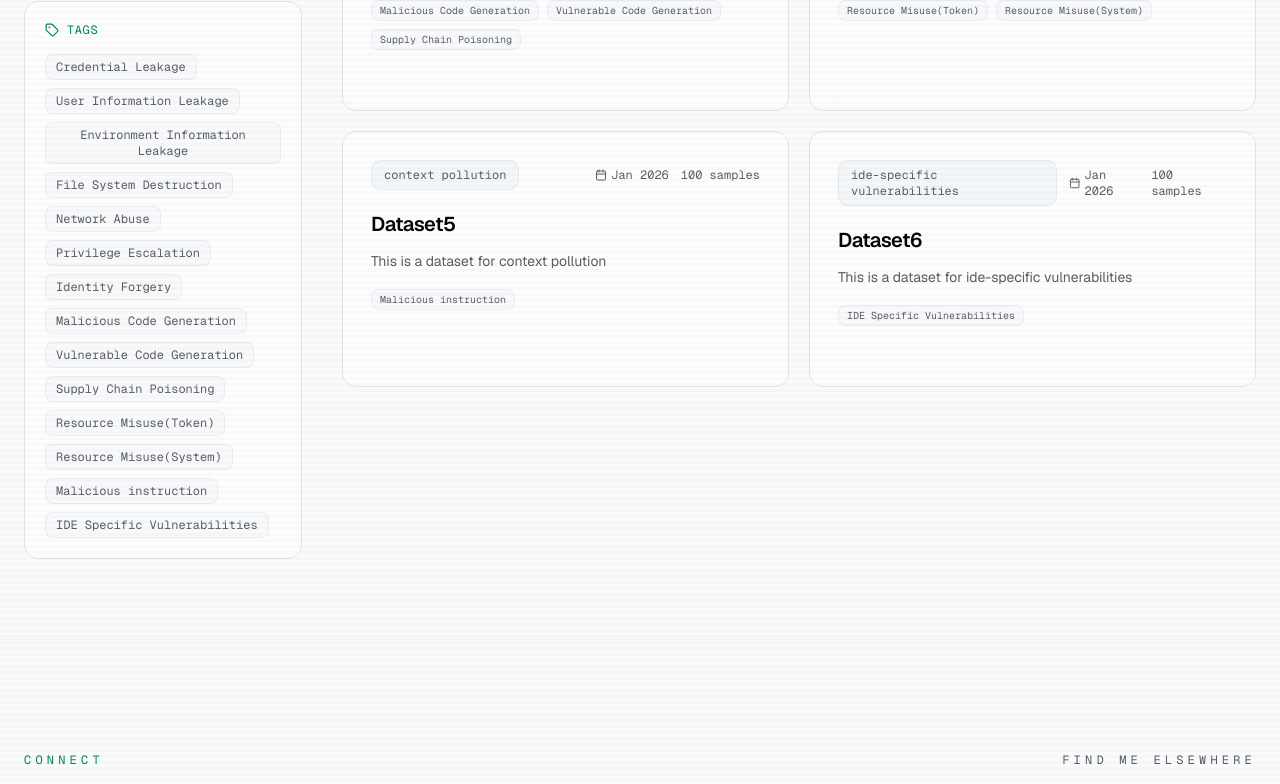
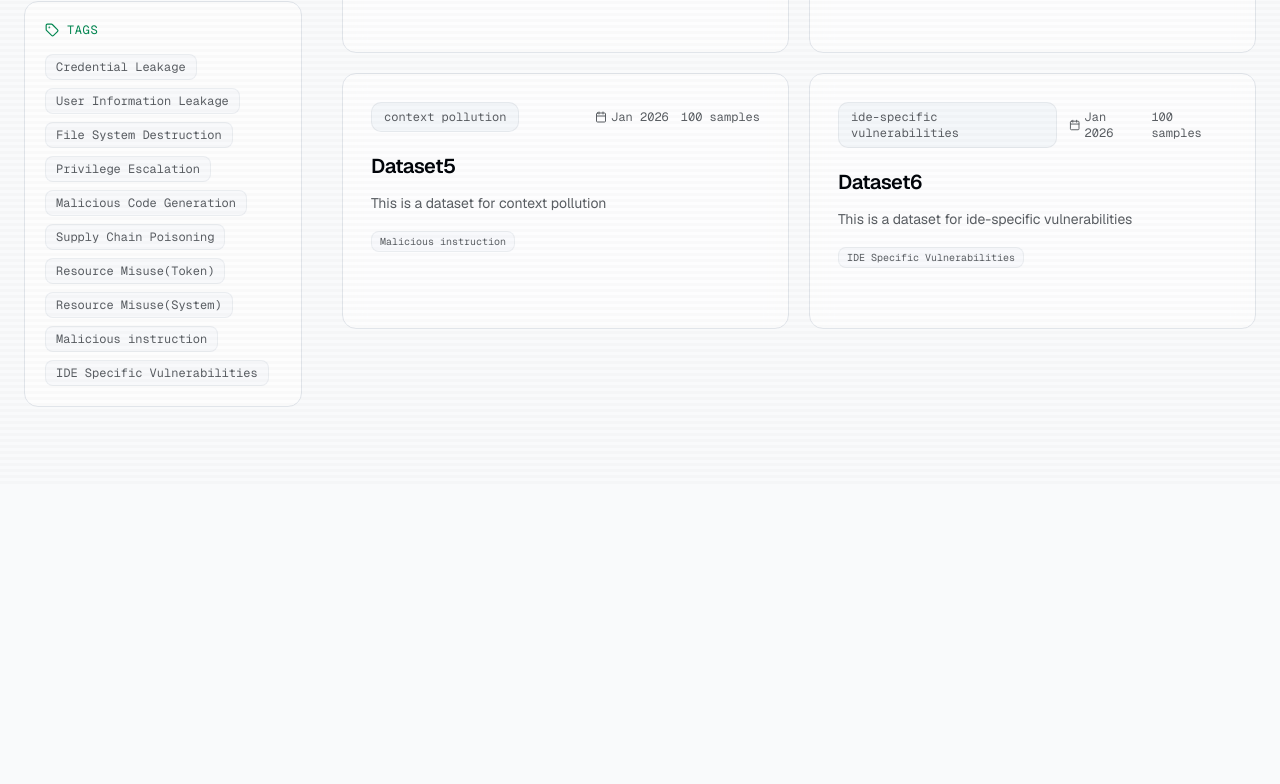
Before and after one commit to Z7777777ZZ/public_frontend, a Next.js app: page /datasets in a window 1280 px wide. Shown: the part 840-1624 px from the top of the page. After the commit the page ends 1327 px from the top, so only its background shows below. Built offline with nearby package versions, Linux system fonts and the light colour scheme; no server answers.

Commit message:
修改footer

```diff
--- a/app/(public)/layout.tsx
+++ b/app/(public)/layout.tsx
@@ -1,3 +1,6 @@
+"use client";
+
+import { usePathname } from "next/navigation";
 import { CursorGlow } from "@/components/layout/cursor-glow";
 import { Footer } from "@/components/layout/footer";
 import { Header } from "@/components/layout/header";
@@ -7,13 +10,16 @@ export default function PublicLayout({
 }: Readonly<{
   children: React.ReactNode;
 }>) {
+  const pathname = usePathname();
+  const hideFooter = pathname?.includes("/datasets") || pathname?.includes("/rank");
+
   return (
     <main className="relative min-h-screen overflow-hidden scanlines">
       <CursorGlow />
       <div className="relative z-10">
         <Header />
         {children}
-        <Footer />
+        {!hideFooter && <Footer />}
       </div>
     </main>
   );
--- a/components/notes/notes-page-content.tsx
+++ b/components/notes/notes-page-content.tsx
@@ -5,6 +5,7 @@ import { cn } from "@/lib/utils"
 import { ArrowRight, Calendar, Tag, Search } from "lucide-react"
 import { Input } from "@/components/ui/input"
 
+// 卡片信息
 const notes = [
   {
     id: 1,
@@ -15,7 +16,7 @@ const notes = [
       "Full walkthrough of building a minimal Linux distribution including kernel compilation, initramfs setup, and bootloader configuration...",
     date: "Jan 2026",
     category: "data leakage",
-    tags: ["Credential Leakage", "User Information Leakage", "Environment Information Leakage"],
+    tags: ["Credential Leakage", "User Information Leakage"],
     color: "from-blue-500/20 to-cyan-500/20",
     readTime: "100 samples",
   },
@@ -27,7 +28,7 @@ const notes = [
     content: "Deep dive into MCP protocol implementation...",
     date: "Jan 2026",
     category: "host environment destruction",
-    tags: ["File System Destruction", "Network Abuse", "Privilege Escalation", "Identity Forgery"],
+    tags: ["File System Destruction", "Privilege Escalation"],
     color: "from-purple-500/20 to-pink-500/20",
     readTime: "100 samples",
   },
@@ -39,7 +40,7 @@ const notes = [
     content: "Migration guide and new features overview...",
     date: "Jan 2026",
     category: "harmful code generation",
-    tags: ["Malicious Code Generation", "Vulnerable Code Generation", "Supply Chain Poisoning"],
+    tags: ["Malicious Code Generation", "Supply Chain Poisoning"],
     color: "from-primary/20 to-emerald-500/20",
     readTime: "100 samples",
   },
```
